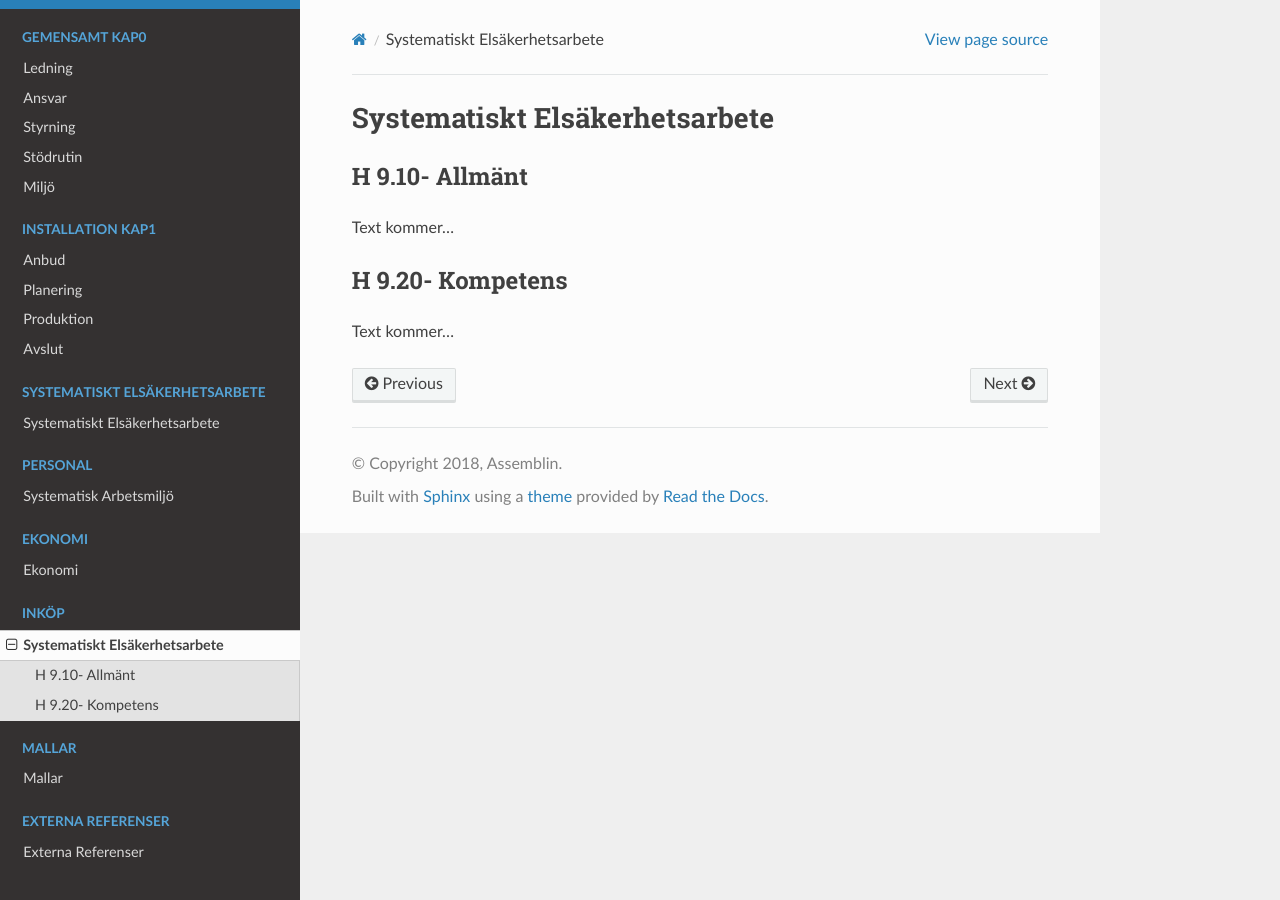
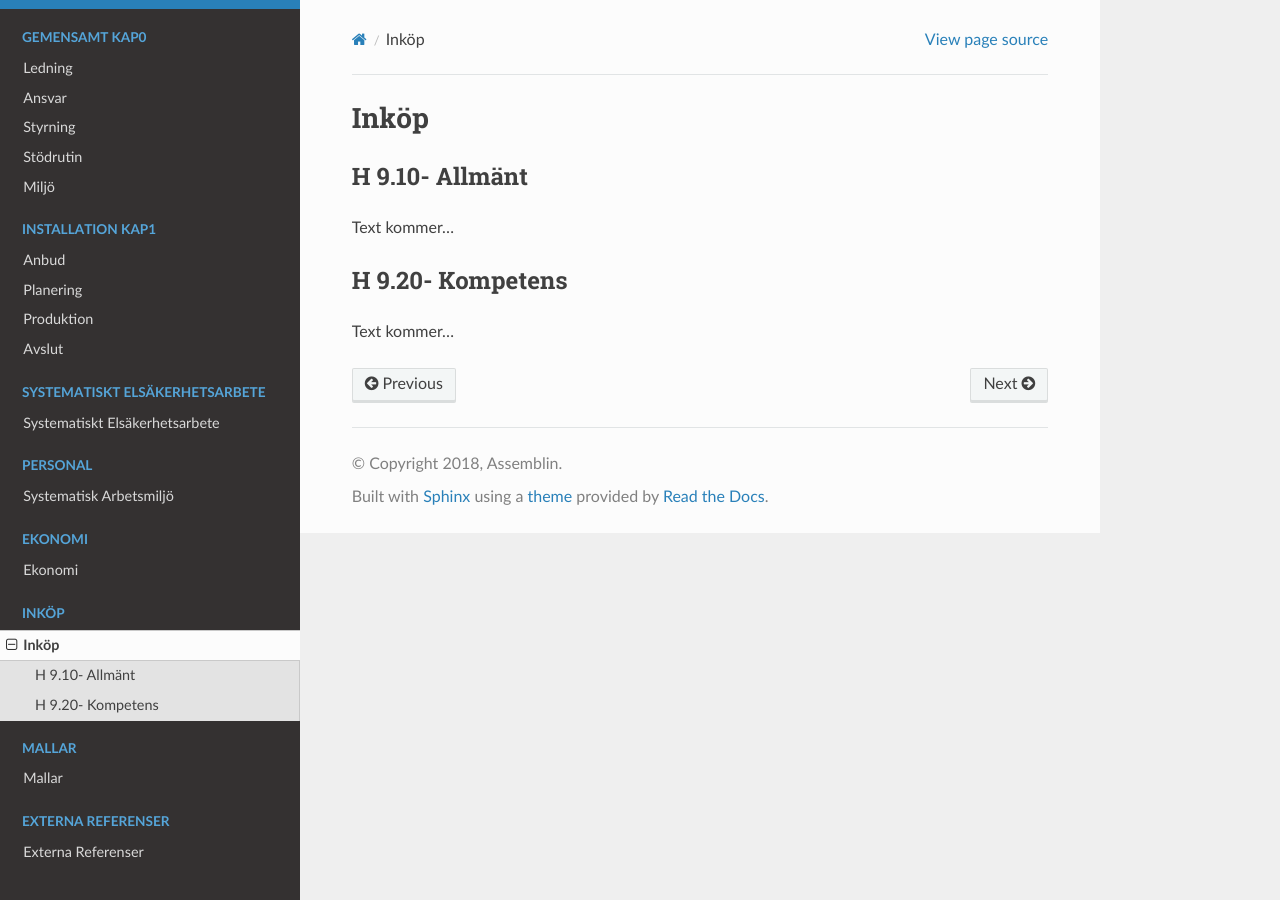
Before and after one commit to TomasAssemblinEL/NEXTDok, a Sphinx documentation site: the page built from docs/inkop/rutiner.rst, in a window 1280 px wide. Built offline with Sphinx 7.4.7 and the Read the Docs theme 2.0.0, drawn with Linux system fonts in a browser that asks for light colours; pages that are not in the unit, such as notebooks, are missing from menus.

Commit message:
Update rutiner.rst

```diff
--- a/docs/inkop/rutiner.rst
+++ b/docs/inkop/rutiner.rst
@@ -1,4 +1,4 @@
-Systematiskt Elsäkerhetsarbete
+Inköp
 ===============
 
 H 9.10- Allmänt
```
